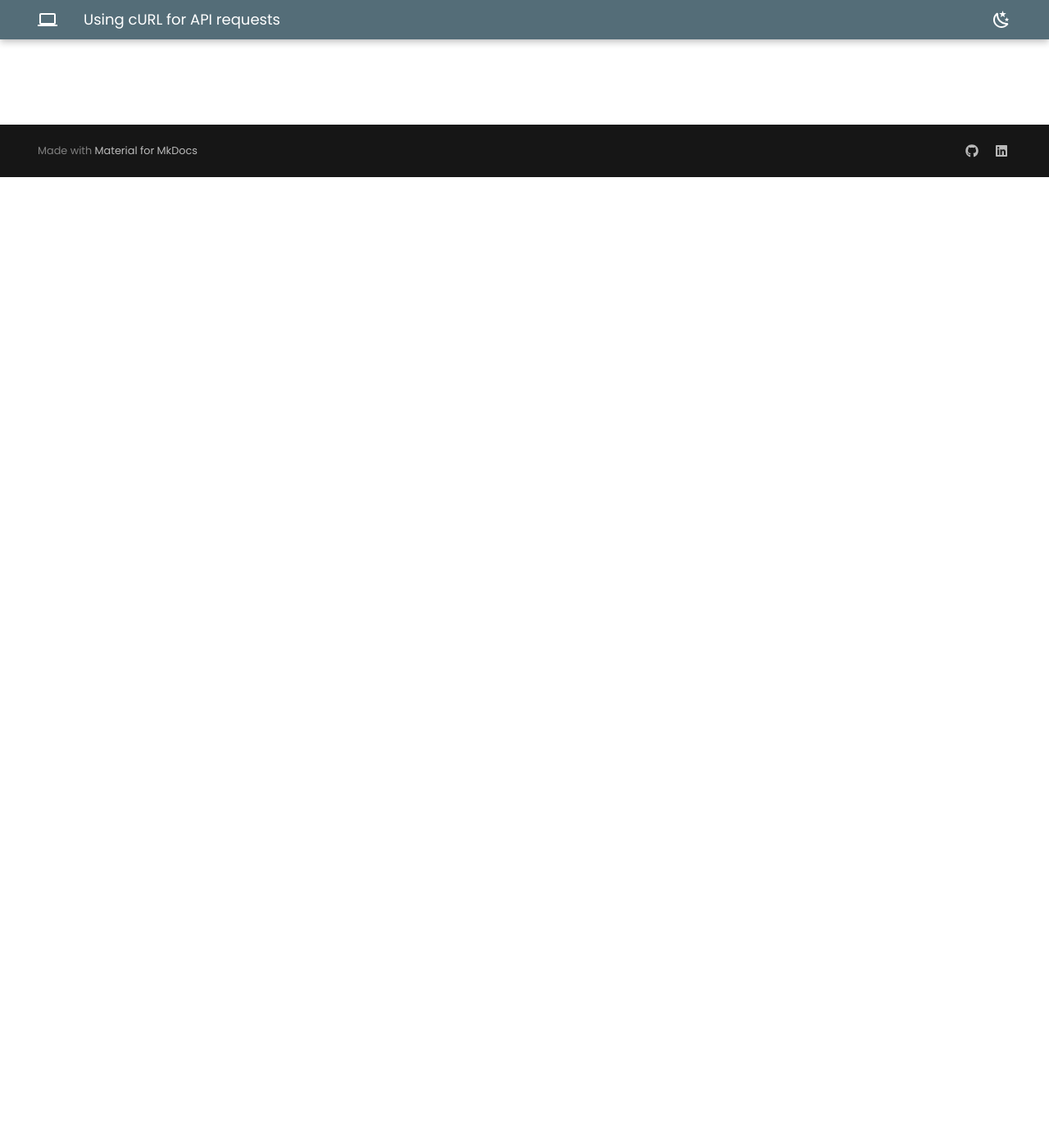
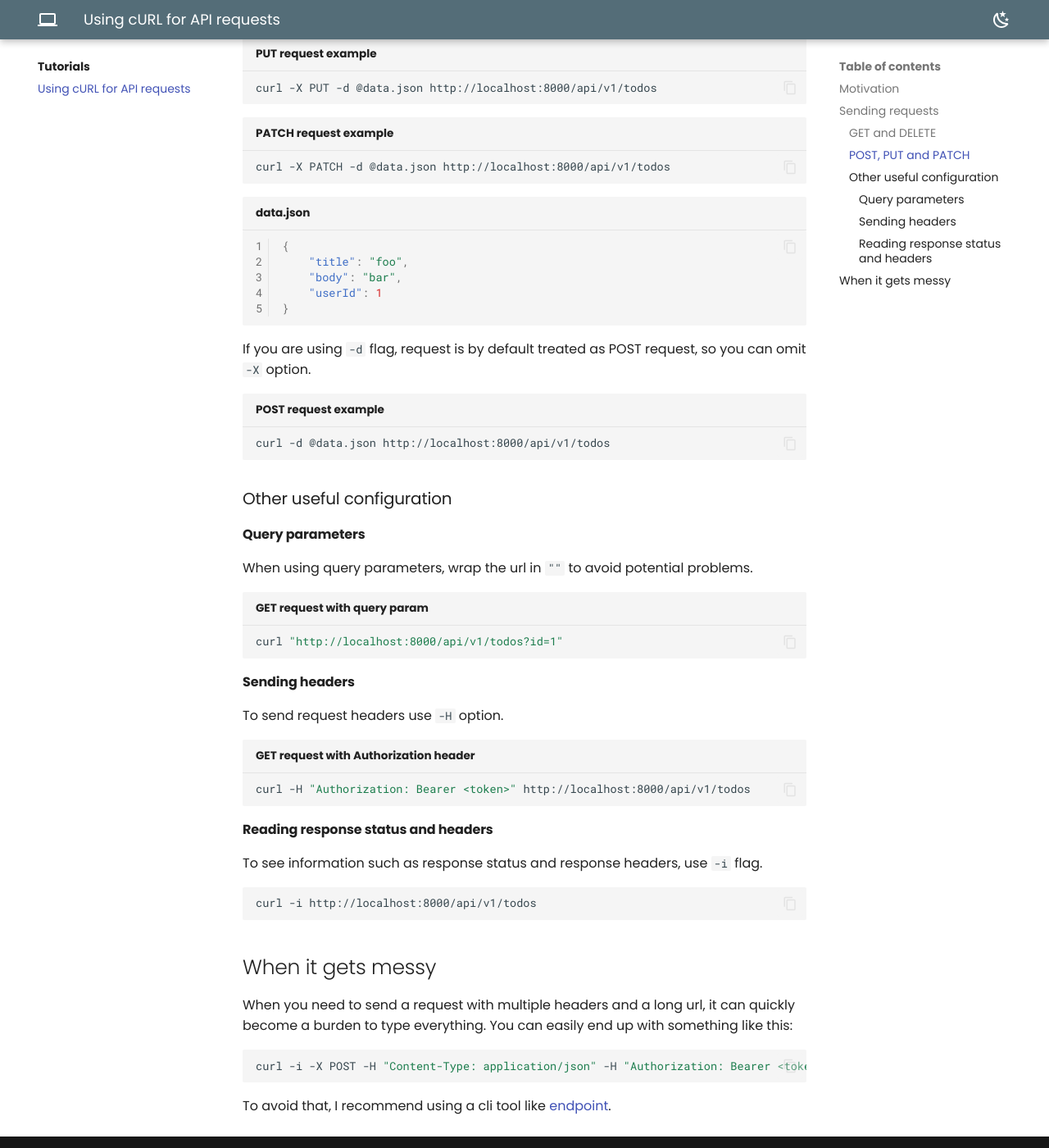
Before and after one commit to ErikJermanis/ErikJermanis.github.io, an MkDocs documentation site: the page built from docs/tutorials/using-curl-for-api-requests.md, in a window 1280 px wide and 1400 px high, scrolled down 1184 px. Shown: the whole window at 82% size. Built offline with MkDocs 1.6.1 and Material for MkDocs 9.7.7, drawn with Linux system fonts in a browser that asks for light colours; some of the changed text lies outside the part shown.

Commit message:
finish first tutorial

````diff
--- a/docs/tutorials/using-curl-for-api-requests.md
+++ b/docs/tutorials/using-curl-for-api-requests.md
@@ -8,16 +8,90 @@ However, for small projects where all you need is a way to send requests to test
 
 ## Sending requests
 
-Simple GET request:
+### GET and DELETE
 
-```sh
+If not specified differently, default HTTP method is GET.
+
+```sh title="GET request"
 curl <url>
 ```
 
-Example:
+```sh title="GET request example"
+curl http://localhost:8000/api/v1/todos
+```
+
+To specify HTTP method, use `-X` option.
+
+```sh title="DELETE request"
+curl -X DELETE <url>
+```
+
+```sh title="DELETE request example"
+curl -X DELETE http://localhost:8000/api/v1/todos/1
+```
+
+### POST, PUT and PATCH
+
+For sending requests with data, use `-d` flag.
+
+```sh title="POST request example"
+curl -X POST -d @data.json http://localhost:8000/api/v1/todos
+```
+
+```sh title="PUT request example"
+curl -X PUT -d @data.json http://localhost:8000/api/v1/todos
+```
+
+```sh title="PATCH request example"
+curl -X PATCH -d @data.json http://localhost:8000/api/v1/todos
+```
+
+```json title="data.json" linenums="1"
+{
+	"title": "foo",
+	"body": "bar",
+	"userId": 1
+}
+```
+
+If you are using `-d` flag, request is by default treated as POST request, so you can omit `-X` option.
+
+```sh title="POST request example"
+curl -d @data.json http://localhost:8000/api/v1/todos
+```
+
+### Other useful configuration
+
+#### Query parameters
+
+When using query parameters, wrap the url in `""` to avoid potential problems.
+
+```sh title="GET request with query param"
+curl "http://localhost:8000/api/v1/todos?id=1"
+```
+
+#### Sending headers
+
+To send request headers use `-H` option.
+
+```sh title="GET request with Authorization header"
+curl -H "Authorization: Bearer <token>" http://localhost:8000/api/v1/todos
+```
+
+#### Reading response status and headers
+
+To see information such as response status and response headers, use `-i` flag.
 
 ```sh
-curl http://localhost:8000/api/v1/
+curl -i http://localhost:8000/api/v1/todos
 ```
 
-> TODO
+## When it gets messy
+
+When you need to send a request with multiple headers and a long url, it can quickly become a burden to type everything. You can easily end up with something like this:
+
+```sh
+curl -i -X POST -H "Content-Type: application/json" -H "Authorization: Bearer <token>" -d @data.json http://localhost:8000/api/v1/todos
+```
+
+To avoid that, I recommend using a cli tool like [endpoint](https://github.com/selectnull/endpoint).
````
Also changed, not shown: docs/tutorials/index.md (+1 -1 lines).
